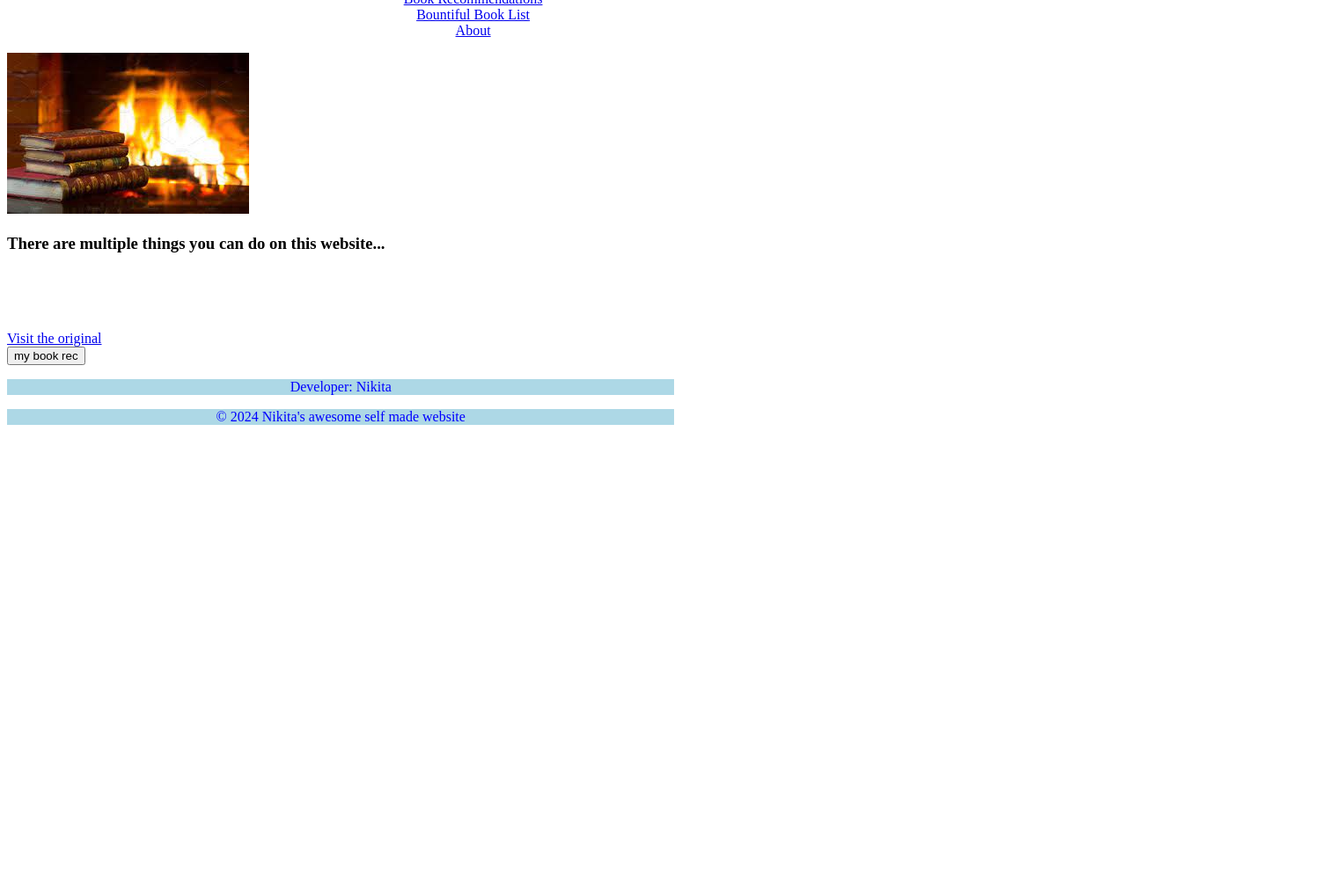
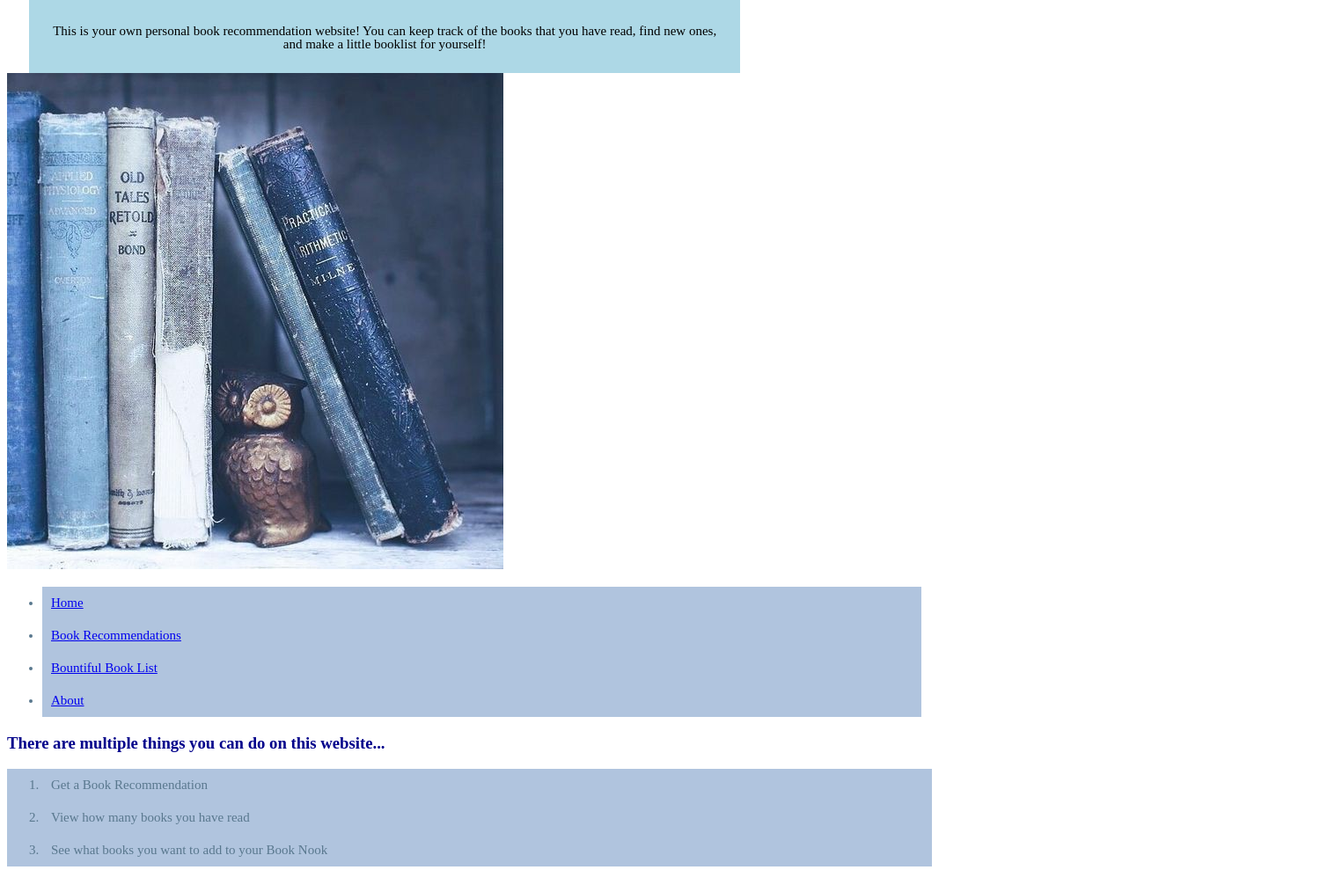
Before and after one commit to nikitanafde/bookproject, a plain HTML site: page index.html in a window 1280 px wide. Shown: the part 142-1131 px from the top of the page at 88% size, 1525 px wide, since content can reach past the window. Before the commit the page ends 800 px from the top, so only its background shows below. Drawn offline with Linux system fonts and the light colour scheme.

Commit message:
updated with html and css

```diff
--- a/index.html
+++ b/index.html
@@ -6,12 +6,15 @@
         <title> Book Nook</title>
     </head>
     <body>
-
         <header>
         <h1>Book Nook</h1>
         <p> Welcome to your Book Nook! </p>
+        <p> This is your own personal book recommendation website!
+            You can keep track of the books that you have read, find new ones,
+            and make a little booklist for yourself!</p>
         </header>
         <nav>
+            <img src="tumblr_20451cf9538b8de6bcb301ab74ada70b_2d5b96e7_640.jpg"/>
             <ul>
                 <li><a href="#home">Home</a></li>
                 <li><a href="#booksrecs">Book Recommendations</a></li>
@@ -20,15 +23,13 @@
             </ul>
         </nav>
         <div>
-            <img src="bookfireplace.jpeg"/>
             <h3>There are multiple things you can do on this website...</h3>
-            <ul>
+            <ol>
                 <li>Get a Book Recommendation</li>
-                <li>Veiw how many books you have read</li>
+                <li>View how many books you have read</li>
                 <li>See what books you want to add to your Book Nook</li>
-            </ul>
-            <a href="https://www.goodreads.com"
-                target="_blank">Visit the original</a>
+            </ol>
+            <a href="https://www.goodreads.com" target="_blank">Visit the original</a>
         </div>
         <button type="button" onclick="alert('Read The Silent Patient')">my book rec</button>
         <footer>
--- a/styles.css
+++ b/styles.css
@@ -1,16 +1,33 @@
 h1 {
     color: darkblue;
+}
+h3{
+    color: darkblue;
+    width: 120%;
 }
 
 p{
     width: 60%;
     background-color: lightblue;
-    color: blue;
+    color: black;
+    line-height: 1;
+    padding: 25px 25px 25px 25px;
+    margin: 0px 0px 0px 25px;
     text-align: center;
+    font-size: 15px;
 }
 li{
     width: 80%;
-    background-color: lightviolet;
-    color: white;
-    text-align: center;
+    background-color: lightsteelblue;
+    color: #59788E;
+    text-align: left;
+    padding: 10px 10px 10px 10px;
+    font-size: 15px;
 }
+ol{
+    width: 80%;
+    background-color: lightsteelblue;
+    color: darkblue;
+    text-align: left;
+    font-size: 15px;
+}
```
Also changed, not shown: tumblr_20451cf9538b8de6bcb301ab74ada70b_2d5b96e7_640.jpg (added).
